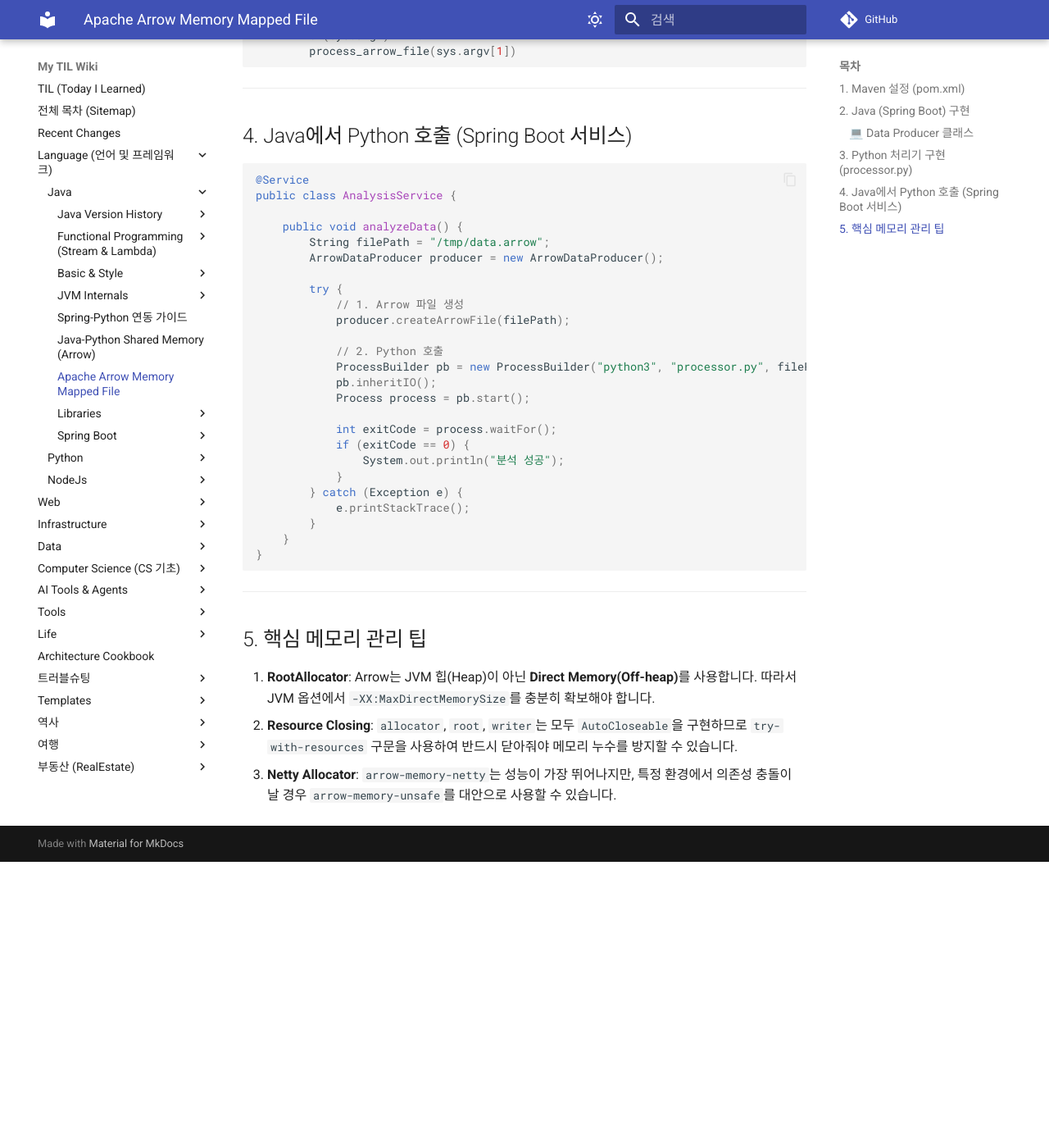
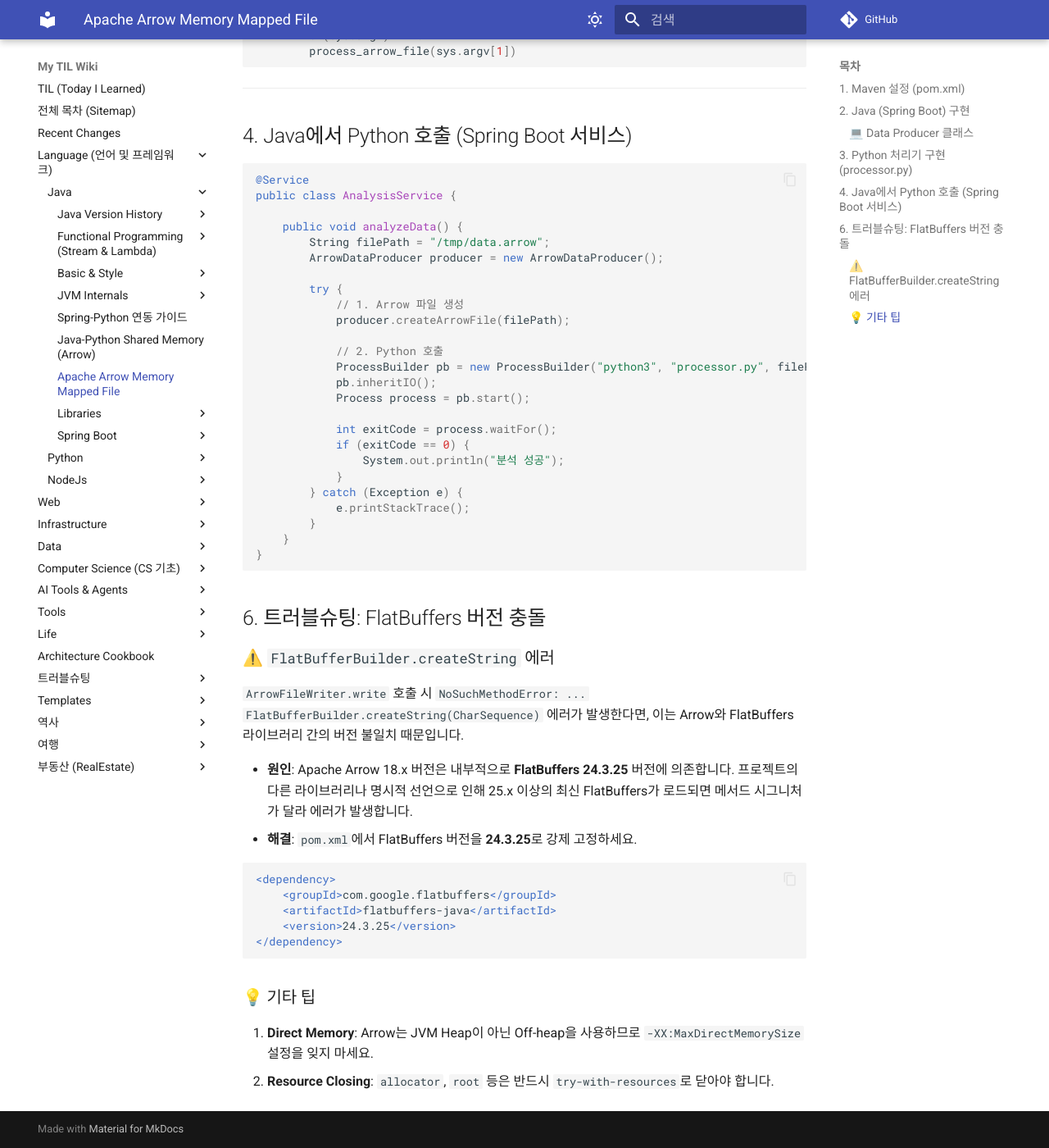
Before and after one commit to DevDooly/TIL, an MkDocs documentation site: the page built from docs/Language/Java/Apache_Arrow_Memory_Mapped_File.md, in a window 1280 px wide and 1400 px high, scrolled down 2691 px. Shown: the whole window at 82% size. Built offline with MkDocs 1.6.1 and Material for MkDocs 9.7.7, drawn with Linux system fonts in a browser that asks for light colours; comment, search, counter and statistics services are not loaded; before the commit the page ends 3742 px from its top, so only the background shows below that.

Commit message:
docs: Apache Arrow와 FlatBuffers 버전 충돌 해결 방법 추가

````diff
--- a/docs/Language/Java/Apache_Arrow_Memory_Mapped_File.md
+++ b/docs/Language/Java/Apache_Arrow_Memory_Mapped_File.md
@@ -160,10 +160,23 @@ public class AnalysisService {
 }
 ```
 
----
+## 6. 트러블슈팅: FlatBuffers 버전 충돌
 
-## 5. 핵심 메모리 관리 팁
+### ⚠️ `FlatBufferBuilder.createString` 에러
+`ArrowFileWriter.write` 호출 시 `NoSuchMethodError: ... FlatBufferBuilder.createString(CharSequence)` 에러가 발생한다면, 이는 Arrow와 FlatBuffers 라이브러리 간의 버전 불일치 때문입니다.
 
-1. **RootAllocator**: Arrow는 JVM 힙(Heap)이 아닌 **Direct Memory(Off-heap)**를 사용합니다. 따라서 JVM 옵션에서 `-XX:MaxDirectMemorySize`를 충분히 확보해야 합니다.
-2. **Resource Closing**: `allocator`, `root`, `writer`는 모두 `AutoCloseable`을 구현하므로 `try-with-resources` 구문을 사용하여 반드시 닫아줘야 메모리 누수를 방지할 수 있습니다.
-3. **Netty Allocator**: `arrow-memory-netty`는 성능이 가장 뛰어나지만, 특정 환경에서 의존성 충돌이 날 경우 `arrow-memory-unsafe`를 대안으로 사용할 수 있습니다.
+* **원인**: Apache Arrow 18.x 버전은 내부적으로 **FlatBuffers 24.3.25** 버전에 의존합니다. 프로젝트의 다른 라이브러리나 명시적 선언으로 인해 25.x 이상의 최신 FlatBuffers가 로드되면 메서드 시그니처가 달라 에러가 발생합니다.
+* **해결**: `pom.xml`에서 FlatBuffers 버전을 **24.3.25**로 강제 고정하세요.
+
+```xml
+<dependency>
+    <groupId>com.google.flatbuffers</groupId>
+    <artifactId>flatbuffers-java</artifactId>
+    <version>24.3.25</version>
+</dependency>
+```
+
+### 💡 기타 팁
+
+1. **Direct Memory**: Arrow는 JVM Heap이 아닌 Off-heap을 사용하므로 `-XX:MaxDirectMemorySize` 설정을 잊지 마세요.
+2. **Resource Closing**: `allocator`, `root` 등은 반드시 `try-with-resources`로 닫아야 합니다.
--- a/docs/Recent_Changes.md
+++ b/docs/Recent_Changes.md
@@ -4,7 +4,7 @@
 
 | 수정 날짜 | 문서 경로 | 커밋 메시지 |
 | :--- | :--- | :--- |
-| 2026-05-18 10:09 | [Language/Java/Apache_Arrow_Memory_Mapped_File.md](Language/Java/Apache_Arrow_Memory_Mapped_File.md) | docs: Apache Arrow 및 mmap 활용 Java-Python 데이터 교환 상세 가이드 추가 |
+| 2026-05-18 10:28 | [Language/Java/Apache_Arrow_Memory_Mapped_File.md](Language/Java/Apache_Arrow_Memory_Mapped_File.md) | docs: Apache Arrow와 FlatBuffers 버전 충돌 해결 방법 추가 |
 | 2026-05-14 17:15 | [Language/Java/Java_Python_Shared_Memory_Arrow.md](Language/Java/Java_Python_Shared_Memory_Arrow.md) | docs: Java에서 Python 호출 로직 및 아규먼트 전달 예시 추가 (Arrow/mmap) |
 | 2026-05-14 12:43 | [Language/Python/Offline_Installation_Guide.md](Language/Python/Offline_Installation_Guide.md) | docs: OpenSSL 1.1.1w 경로(/opt/openssl-1.1.1) 반영 및 가이드 업데이트 |
 | 2026-05-14 10:34 | [Language/Python/Offline_Venv_Pip_Guide.md](Language/Python/Offline_Venv_Pip_Guide.md) | docs: CentOS 7 호환 manylinux2014 태그 가이드 추가 |
@@ -50,7 +50,3 @@
 | 2026-04-06 09:19 | [Language/Java/SpringBoot/temp.md](Language/Java/SpringBoot/temp.md) | temp 삭제 |
 | 2026-04-06 08:56 | [Language/Java/SpringBoot/Structured_Logging_SpringBoot_3_4.md](Language/Java/SpringBoot/Structured_Logging_SpringBoot_3_4.md) | docs: Spring Boot 3.4 정형 로깅(Structured Logging) 및 ECS 연동 가이드 추가 |
 | 2026-04-06 08:56 | [Troubleshooting/MinIO_Versioning_Deletion_Issue.md](Troubleshooting/MinIO_Versioning_Deletion_Issue.md) | docs: Spring Boot 3.4 정형 로깅(Structured Logging) 및 ECS 연동 가이드 추가 |
-| 2026-04-03 10:38 | [AI/Gemini_CLI.md](AI/Gemini_CLI.md) | docs: 로깅 설정 트러블슈팅 가이드 수정 및 마크다운 자동 포맷팅 로직 근본적 강화 |
-| 2026-04-03 10:38 | [AI/Ollama.md](AI/Ollama.md) | docs: 로깅 설정 트러블슈팅 가이드 수정 및 마크다운 자동 포맷팅 로직 근본적 강화 |
-| 2026-04-03 10:38 | [AI/Ollama_Local_Environment_Setup.md](AI/Ollama_Local_Environment_Setup.md) | docs: 로깅 설정 트러블슈팅 가이드 수정 및 마크다운 자동 포맷팅 로직 근본적 강화 |
-| 2026-04-03 10:38 | [AI/OpenClaw.md](AI/OpenClaw.md) | docs: 로깅 설정 트러블슈팅 가이드 수정 및 마크다운 자동 포맷팅 로직 근본적 강화 |
````
Also changed, not shown: README.md (+1 -1 lines).
